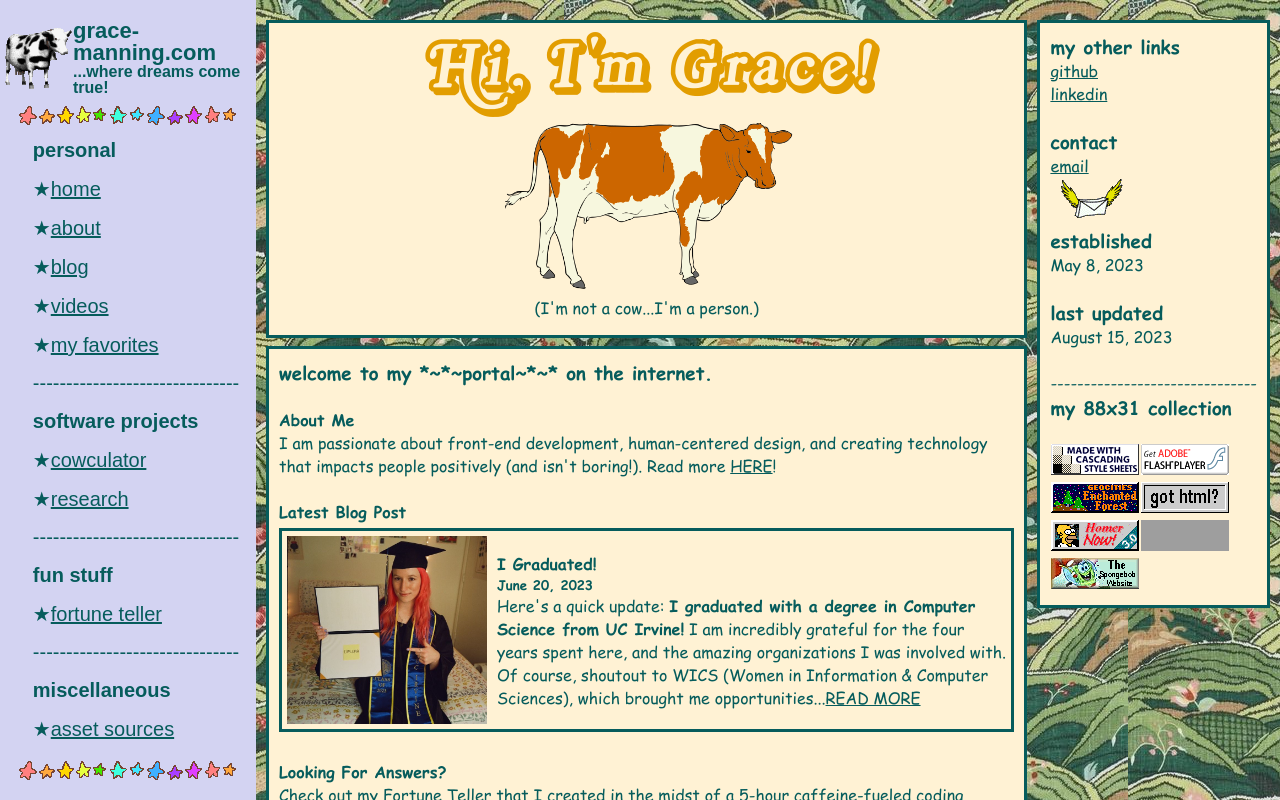
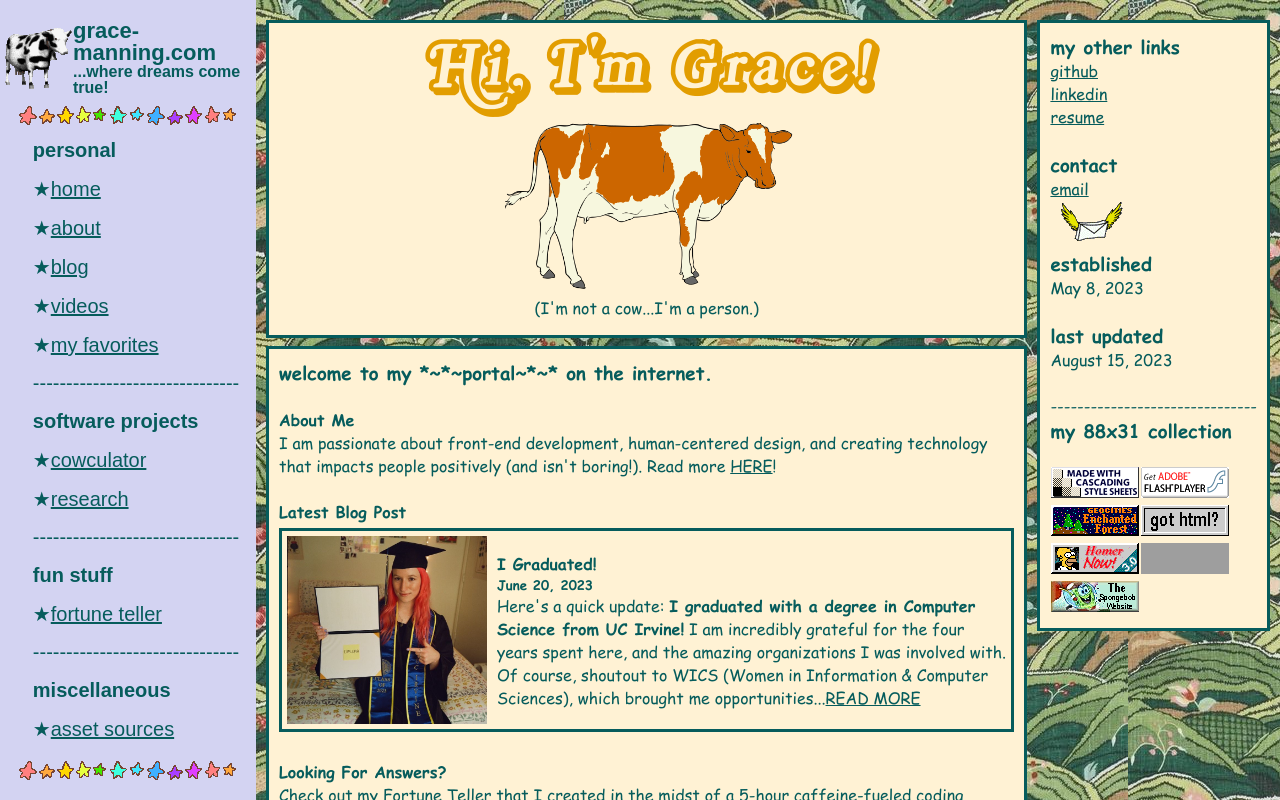
Before and after one commit to gracebmanning/grace-manning-2.0, a React (Create React App) app: page / in a window 1280 px wide. Shown: the top 800 px of the page. Built offline with nearby package versions, Linux system fonts and the light colour scheme; grey boxes are pictures that could not be loaded; the HTML template or start-up script is replaced by a standard one; a web font is replaced by a local one.

Commit message:
add resume link to sidebar

```diff
--- a/src/components/Sidebar/Sidebar.js
+++ b/src/components/Sidebar/Sidebar.js
@@ -1,5 +1,6 @@
 import './Sidebar.css';
 import { flyingEnvelope, css, adobe, enchantedForest, gotHTML, homer, imaginaryLand, spongebobWebsite } from '../../assets';
+import resume from '../../documents/resume.pdf';
 
 function lastModified(){
   var date = new Date(document.lastModified);
@@ -17,6 +18,8 @@
       <a href="https://github.com/gracebmanning" target="_blank" rel="noreferrer">github</a>
       <br/>
       <a href="https://www.linkedin.com/in/grace-manning/" target="_blank" rel="noreferrer">linkedin</a>
+      <br/>
+      <a href={resume} target="_blank" rel="noreferrer">resume</a>
 
       <br/><br/>
       <h3 className="sidebarHeader">contact</h3>
```
